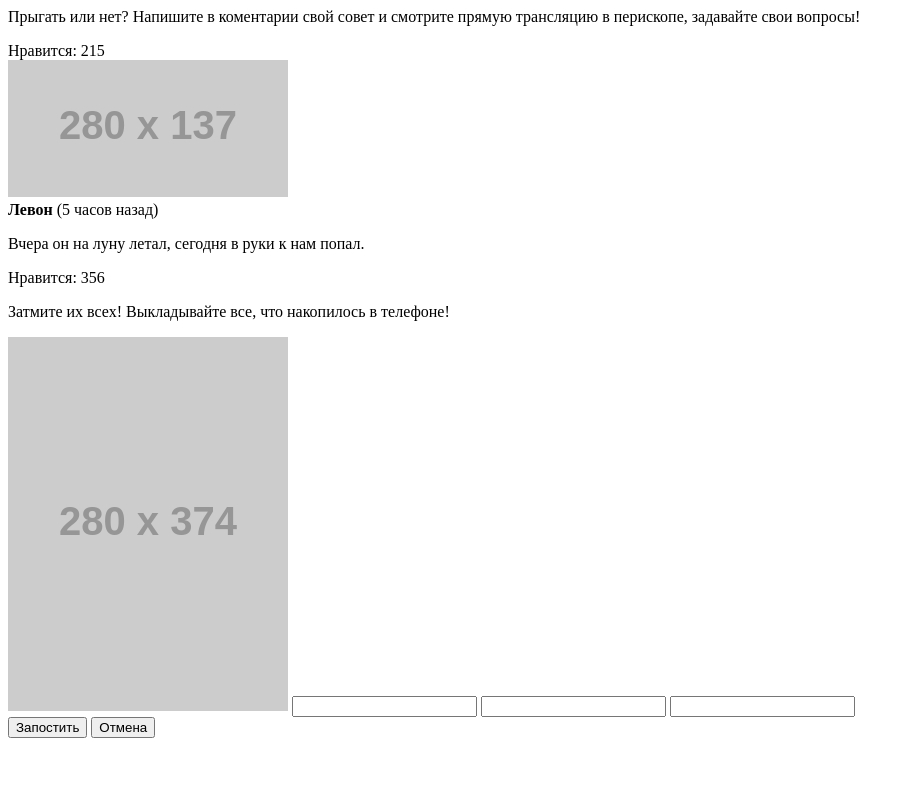
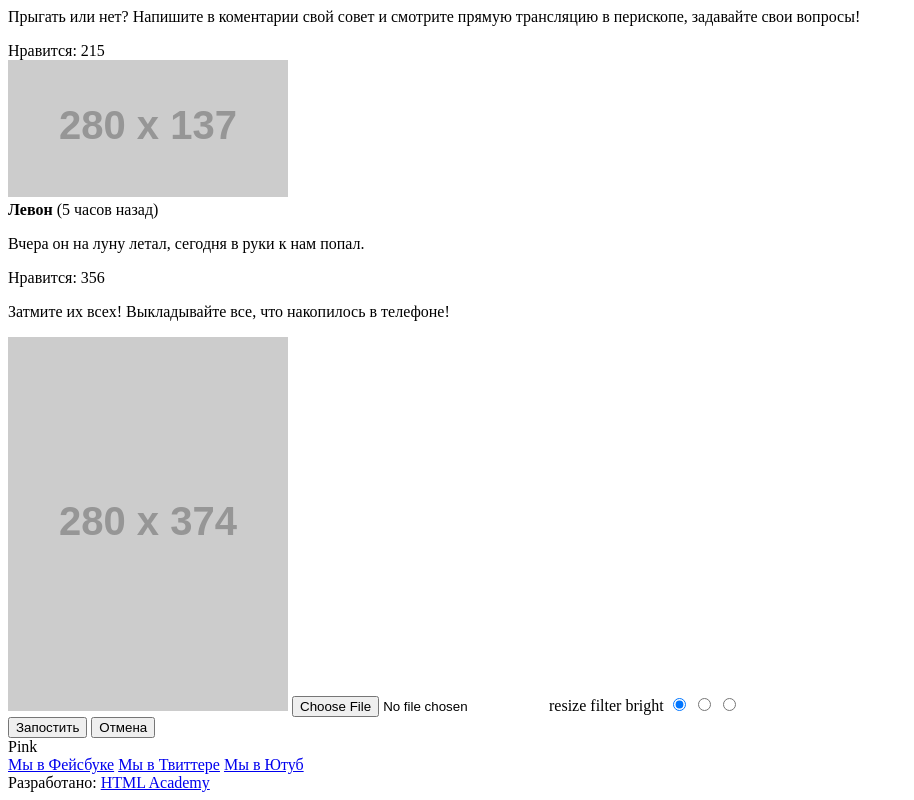
Before and after one commit to alex-ger/5595-pink, a website: page photo.html in a window 1280 px wide. Shown: the part 439-1239 px from the top of the page, without its empty margins (0-914 px from the left). Before the commit the page ends 1185 px from the top, so only its background shows below. Drawn offline with Linux system fonts and the light colour scheme; placeholder pictures from the web are drawn by us.

Commit message:
Сверстал страницу photo :)

```diff
--- a/photo.html
+++ b/photo.html
@@ -7,7 +7,7 @@
   </head>
   <body>
     <header class="page-header">
-      <div class="page-header__logo">
+      <div class="page-header__logo logo">
         <span>Pink</span>
       </div>
       <nav class="main-nav main-nav--closed main-nav--nojs">
@@ -72,19 +72,36 @@
       </div>
     </section>
     <section class="post-photo">
-      <form class="post-photo-form">
+      <form class="post-photo-form" action="https://echo.htmlacademy.ru" method="post">
         <img src="http://placehold.it/280x374" width="280" height="374" alt="Зима">
-        <label class="settings__toggle" for="resize-photo"></label>
-        <label class="settings__toggle" for="filter-photo"></label>
-        <label class="settings__toggle" for="bright-photo"></label>
-        <input class="post-photo-form__resize" id="resize-photo" checked>
-        <input class="post-photo-form__filter" id="filter-photo">
-        <input class="post-photo-form__bright" id="bright-photo">
+        <input class="post-photo-form__resize" type="file" id="download-photo">
+        <label class="settings__toggle" for="resize-photo">resize</label>
+        <label class="settings__toggle" for="filter-photo">filter</label>
+        <label class="settings__toggle" for="bright-photo">bright</label>
+        <input class="post-photo-form__resize" name="settings-photo" type="radio" id="resize-photo" checked>
+        <input class="post-photo-form__filter" name="settings-photo" type="radio" id="filter-photo">
+        <input class="post-photo-form__bright" name="settings-photo" type="radio" id="bright-photo">
+        <div class="post-photo-form__btn">
+          <button class="btn btn-post" type="submit" value="Запостить">Запостить</button>
+          <button class="btn btn-cancel" type="submit" value="Отмена">Отмена</button>
+        </div>
       </form>
-      <div class="post-photo-form__btn">
-        <button class="btn btn-post" type="submit" value="Запостить">Запостить</button>
-        <button class="btn btn-cancel" type="submit" value="Отмена">Отмена</button>
+    </section>
+    <footer class="page-footer">
+      <div class="page-footer__wrapper">
+        <div class="page-footer__logo logo">
+          <span>Pink</span>
+        </div>
+        <div class="page-footer__social">
+            <a class="social-link social-link--fb" href="#">Мы в Фейсбуке</a>
+            <a class="social-link social-link--tw" href="#">Мы в Твиттере</a>
+            <a class="social-link social-link--youtube" href="#">Мы в Ютуб</a>
+        </div>
+        <div class="page-footer__copyright">
+          <span>Разработано:</span>
+          <a class="btn page-footer__copyright-link" href="https://htmlacademy.ru">HTML Academy</a>
+        </div>
       </div>
-    </section>
+    </footer>
   </body>
 </html>
```
